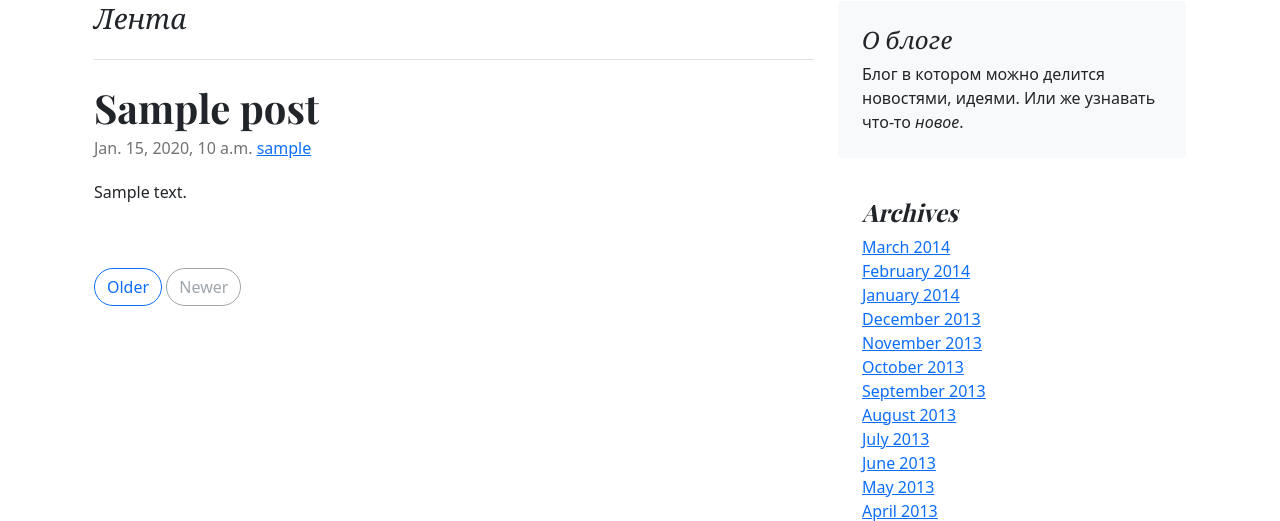
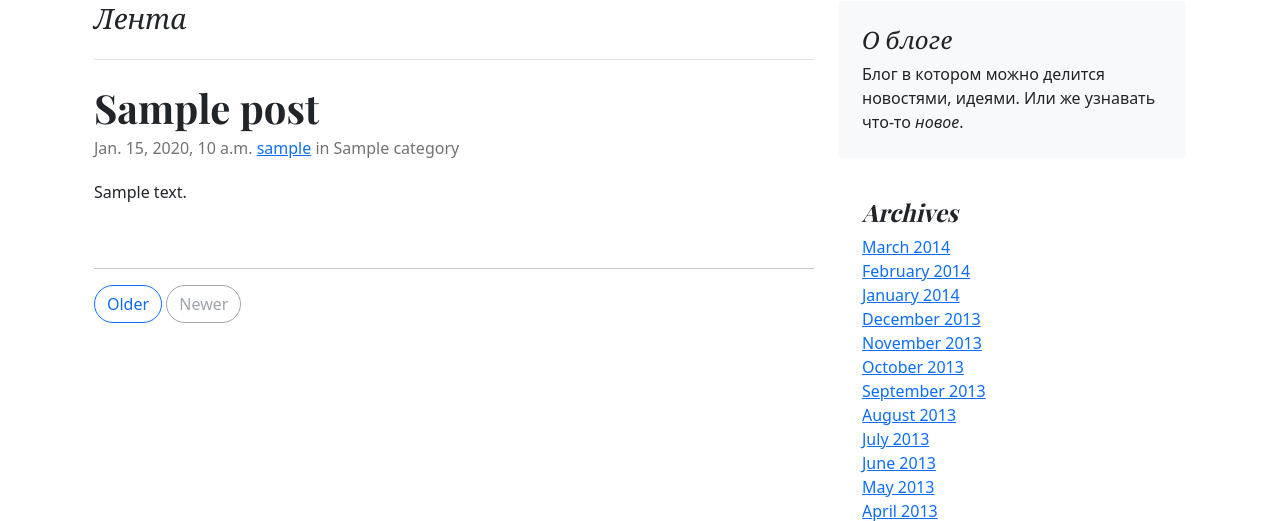
Before and after one commit to Chenger1/Blog-AvadaMedia, a Django app: page / in a window 1280 px wide. Shown: the part 128-649 px from the top of the page. Run offline with Django 3.2, Linux system fonts and the light colour scheme; tables that the repository leaves empty hold one stand-in row (values such as "Sample post").

Commit message:
Update post.html. Add <hr> tag after every post

```diff
--- a/blog/blog_app/templates/post/posts.html
+++ b/blog/blog_app/templates/post/posts.html
@@ -1,9 +1,10 @@
 {% for post in posts %}
     <article class="blog-post">
         <h2 class="blog-post-title">{{ post.title }}</h2>
-        <p class="blog-post-meta">{{ post.published_date }} <a href="#">{{ post.author }}</a></p>
+        <p class="blog-post-meta">{{ post.published_date }} <a href="#">{{ post.author }}</a> in {{post.category}}</p>
         <p>{{ post.body }}</p>
     </article>
+<hr>
 {% empty %}
     <p>There is not any posts yet.</p>
 {% endfor %}
```
